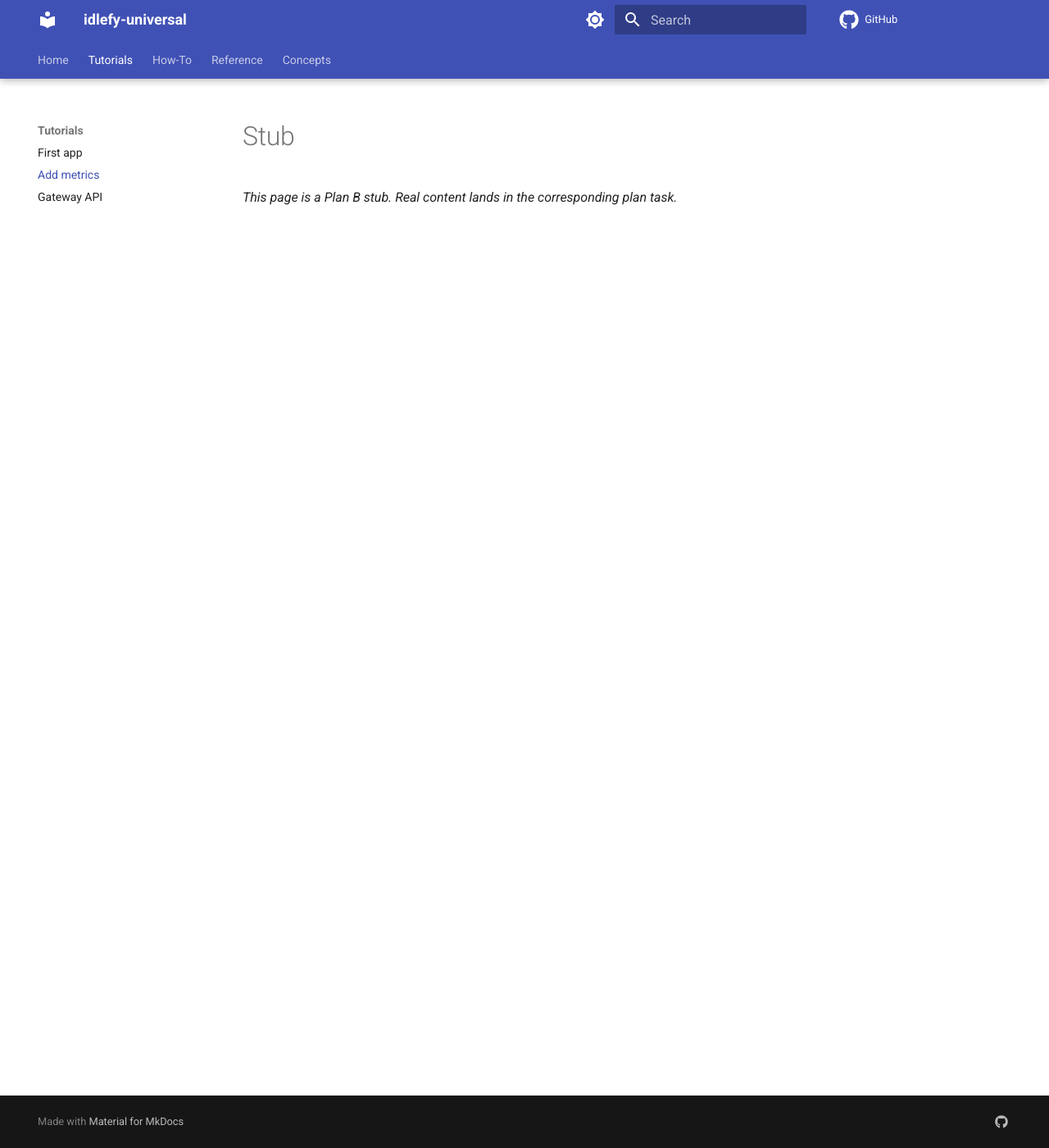
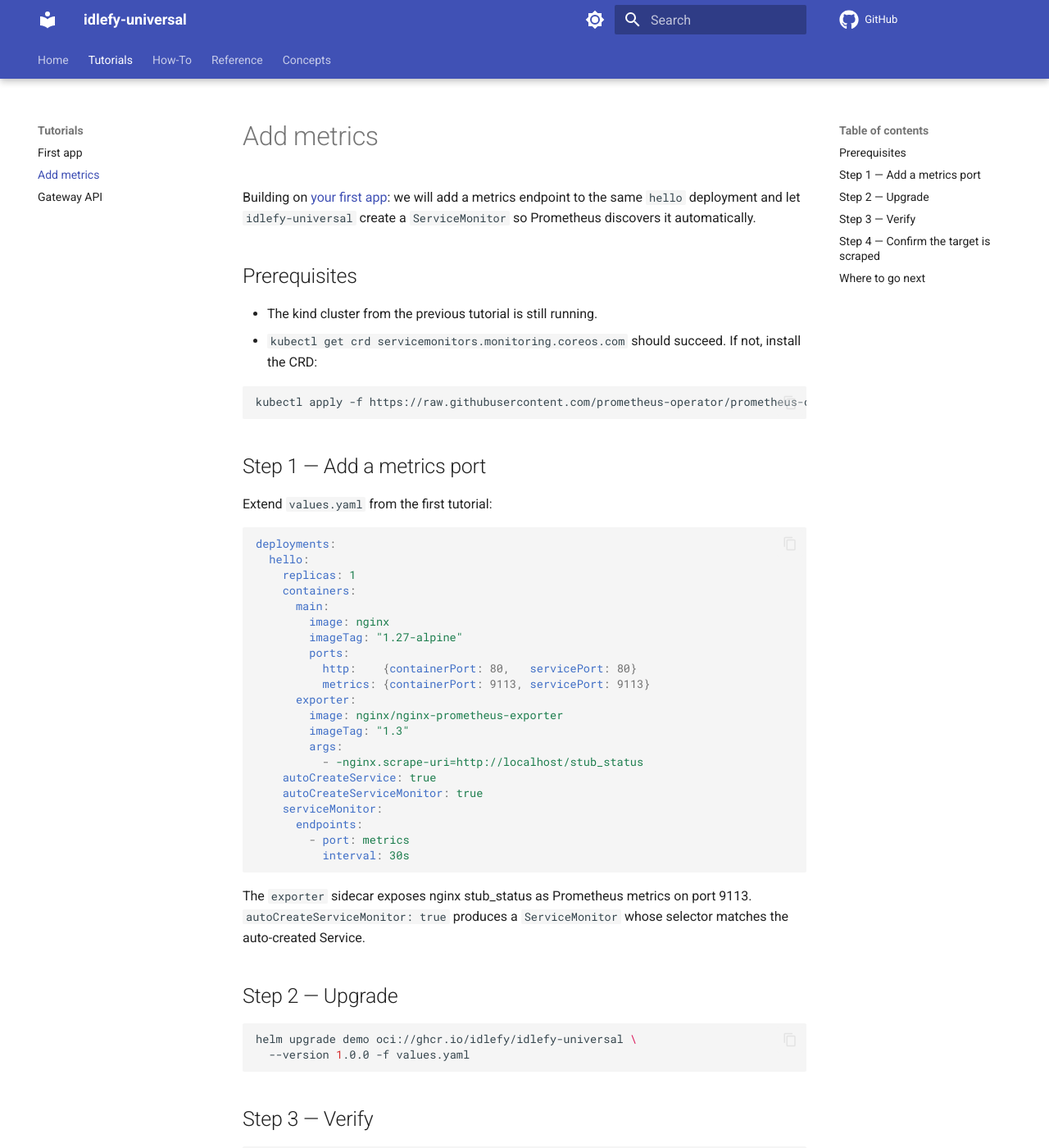
Before and after one commit to idlefy/idlefy-universal, an MkDocs documentation site: the page built from docs/tutorials/add-metrics.md, in a window 1280 px wide and 1400 px high. Shown: the whole window at 82% size. Built offline with MkDocs 1.6.1 and Material for MkDocs 9.7.7, drawn with Linux system fonts in a browser that asks for light colours; comment, search, counter and statistics services are not loaded; some of the changed text lies outside the part shown.

Commit message:
docs(tutorials): add-metrics walkthrough
Co-Authored-By: Claude Opus 4.7 <noreply@anthropic.com>

````diff
--- a/docs/tutorials/add-metrics.md
+++ b/docs/tutorials/add-metrics.md
@@ -1,3 +1,105 @@
-# Stub
+# Add metrics
 
-_This page is a Plan B stub. Real content lands in the corresponding plan task._
+Building on [your first app](your-first-app.md): we will add a metrics
+endpoint to the same `hello` deployment and let `idlefy-universal`
+create a `ServiceMonitor` so Prometheus discovers it automatically.
+
+## Prerequisites
+
+- The kind cluster from the previous tutorial is still running.
+- `kubectl get crd servicemonitors.monitoring.coreos.com` should succeed.
+  If not, install the CRD:
+
+  ```bash
+  kubectl apply -f https://raw.githubusercontent.com/prometheus-operator/prometheus-operator/v0.74.0/example/prometheus-operator-crd/monitoring.coreos.com_servicemonitors.yaml
+  ```
+
+## Step 1 — Add a metrics port
+
+Extend `values.yaml` from the first tutorial:
+
+```yaml
+deployments:
+  hello:
+    replicas: 1
+    containers:
+      main:
+        image: nginx
+        imageTag: "1.27-alpine"
+        ports:
+          http:    {containerPort: 80,   servicePort: 80}
+          metrics: {containerPort: 9113, servicePort: 9113}
+      exporter:
+        image: nginx/nginx-prometheus-exporter
+        imageTag: "1.3"
+        args:
+          - -nginx.scrape-uri=http://localhost/stub_status
+    autoCreateService: true
+    autoCreateServiceMonitor: true
+    serviceMonitor:
+      endpoints:
+        - port: metrics
+          interval: 30s
+```
+
+The `exporter` sidecar exposes nginx stub_status as Prometheus metrics
+on port 9113. `autoCreateServiceMonitor: true` produces a
+`ServiceMonitor` whose selector matches the auto-created Service.
+
+## Step 2 — Upgrade
+
+```bash
+helm upgrade demo oci://ghcr.io/idlefy/idlefy-universal \
+  --version 1.0.0 -f values.yaml
+```
+
+## Step 3 — Verify
+
+```bash
+kubectl get servicemonitor -l app.kubernetes.io/instance=demo
+```
+
+Expected:
+
+```
+NAME         AGE
+demo-hello   10s
+```
+
+```bash
+kubectl get servicemonitor demo-hello -o yaml | grep -A4 endpoints:
+```
+
+Expected:
+
+```yaml
+  endpoints:
+  - interval: 30s
+    port: metrics
+    scheme: http
+```
+
+## Step 4 — Confirm the target is scraped
+
+(If Prometheus Operator stack is not installed, this step is optional —
+the `ServiceMonitor` resource is the contract.)
+
+```bash
+kubectl -n monitoring port-forward svc/prometheus-operated 9090:9090
+```
+
+In a second terminal:
+
+```bash
+curl -s 'http://localhost:9090/api/v1/targets?state=active' \
+  | jq -r '.data.activeTargets[] | select(.labels.job=="demo-hello") | "\(.scrapeUrl) -> \(.health)"'
+```
+
+Expected: `http://10.x.x.x:9113/metrics -> up`.
+
+## Where to go next
+
+- For production-grade scrape configs (relabelling, tls, basic auth) see
+  [How-To → Monitoring](../how-to/monitoring.md).
+- The full reference for `serviceMonitor.endpoints` is at
+  [Reference → values](../reference/values.md#deploymentspec-servicemonitor).
````
